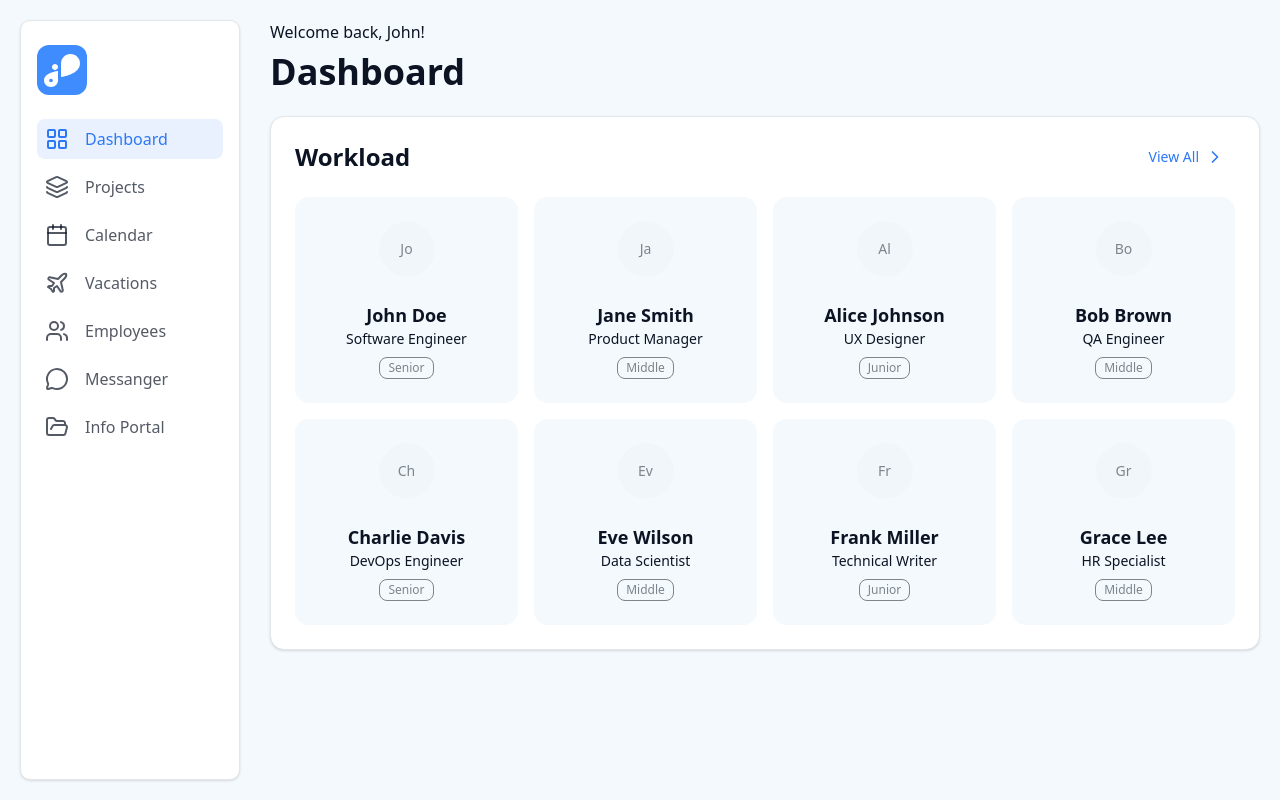
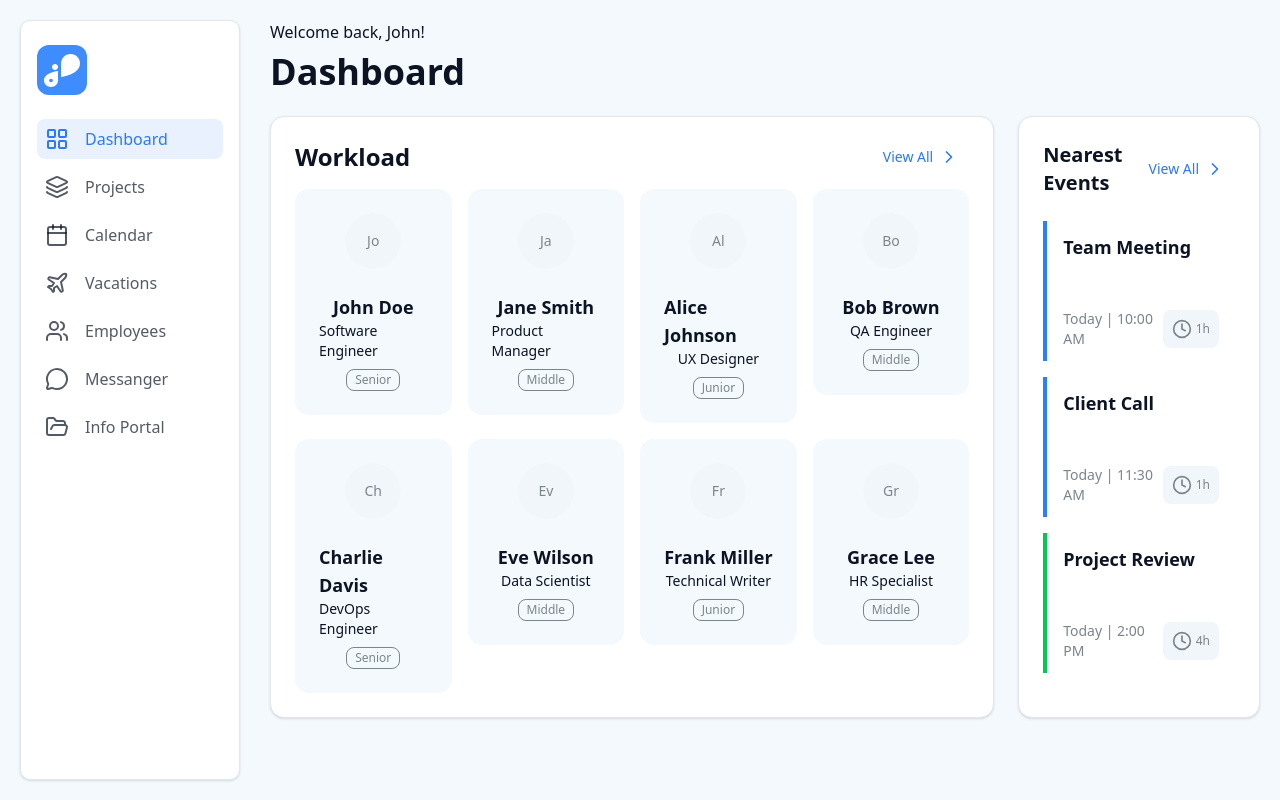
Before and after one commit to kotlovyim-dev/crm-workroom-frontend, a Next.js app: page /dashboard in a window 1280 px wide. Built offline with nearby package versions, Linux system fonts and the light colour scheme.

Commit message:
feat: add NearestEvents and NearEventCard components; update DashboardView to include NearestEvents

```diff
--- /dev/null
+++ b/src/modules/dashboard/components/ui/near-event-card.tsx
@@ -0,0 +1,57 @@
+import { Badge } from "@/components/ui/badge";
+import { cn } from "@/lib/utils";
+import { ClockIcon } from "lucide-react";
+
+type eventTypes =
+    | "birthday"
+    | "meeting"
+    | "presentation"
+    | "movie"
+    | "building";
+
+const colorMap: Record<string, string> = {
+    birthday: "border-pink-500",
+    meeting: "border-blue-500",
+    presentation: "border-green-500",
+    movie: "border-purple-500",
+    building: "border-yellow-500",
+};
+
+interface NearEventCardProps {
+    title: string;
+    time: string;
+    duration: string;
+    type: eventTypes;
+}
+
+export function NearEventCard({
+    title,
+    time,
+    duration,
+    type,
+}: NearEventCardProps) {
+    return (
+        <div
+            className={cn(
+                "border-l-4 px-4 w-full flex flex-col justify-between gap-12 py-3",
+                colorMap[type],
+            )}
+        >
+            <div className="flex flex-row items-center justify-between">
+                <h3 className="text-lg font-semibold text-foreground">
+                    {title}
+                </h3>
+            </div>
+            <div className="flex flex-row items-center justify-between">
+                <p className="text-sm text-muted-foreground">{time}</p>
+                <Badge
+                    variant="secondary"
+                    className="rounded-md p-2 text-muted-foreground [&>svg]:size-5"
+                >
+                    <ClockIcon className="size-5" />
+                    {duration}
+                </Badge>
+            </div>
+        </div>
+    );
+}
--- /dev/null
+++ b/src/modules/dashboard/components/ui/nearest-events.tsx
@@ -0,0 +1,50 @@
+import { Card, CardContent, CardHeader } from "@/components/ui/card";
+import { NearEventCard } from "./near-event-card";
+import { ChevronRightIcon } from "lucide-react";
+import { Button } from "@/components/ui/button";
+
+const events = [
+    {
+        name: "Team Meeting",
+        time: "Today | 10:00 AM",
+        duration: "1h",
+        type: "meeting" as const,
+    },
+    {
+        name: "Client Call",
+        time: "Today | 11:30 AM",
+        duration: "1h",
+        type: "meeting" as const,
+    },
+    {
+        name: "Project Review",
+        time: "Today | 2:00 PM",
+        duration: "4h",
+        type: "presentation" as const,
+    },
+];
+
+export function NearestEvents() {
+    return (
+        <Card className="w-1/3">
+            <CardHeader className="flex items-center justify-between">
+                <h2 className="text-xl font-bold">Nearest Events</h2>
+                <Button variant="link" size="sm">
+                    View All <ChevronRightIcon className="size-5" />
+                </Button>
+            </CardHeader>
+            <CardContent className="flex flex-col gap-4">
+                {events.map((event, index) => (
+                    <div key={index} className="flex flex-col items-center">
+                        <NearEventCard
+                            title={event.name}
+                            time={event.time}
+                            duration={event.duration}
+                            type={event.type}
+                        />
+                    </div>
+                ))}
+            </CardContent>
+        </Card>
+    );
+}
--- a/src/modules/dashboard/components/ui/workload.tsx
+++ b/src/modules/dashboard/components/ui/workload.tsx
@@ -48,7 +48,7 @@ const workloadData = [
 
 export function Workload() {
     return (
-        <Card className="w-full">
+        <Card className="w-full pt-6 gap-4">
             <CardHeader className="flex items-center justify-between">
                 <h2 className="text-2xl font-bold">Workload</h2>
                 <Button variant="link" size="sm">
--- a/src/modules/dashboard/components/views/dashboard-view.tsx
+++ b/src/modules/dashboard/components/views/dashboard-view.tsx
@@ -1,3 +1,4 @@
+import { NearestEvents } from "../ui/nearest-events";
 import { Workload } from "../ui/workload";
 
 export function DashboardView() {
@@ -13,6 +14,7 @@ export function DashboardView() {
             </div>
             <div className="flex flex-row gap-6">
                 <Workload />
+                <NearestEvents />
             </div>
         </div>
     );
```
